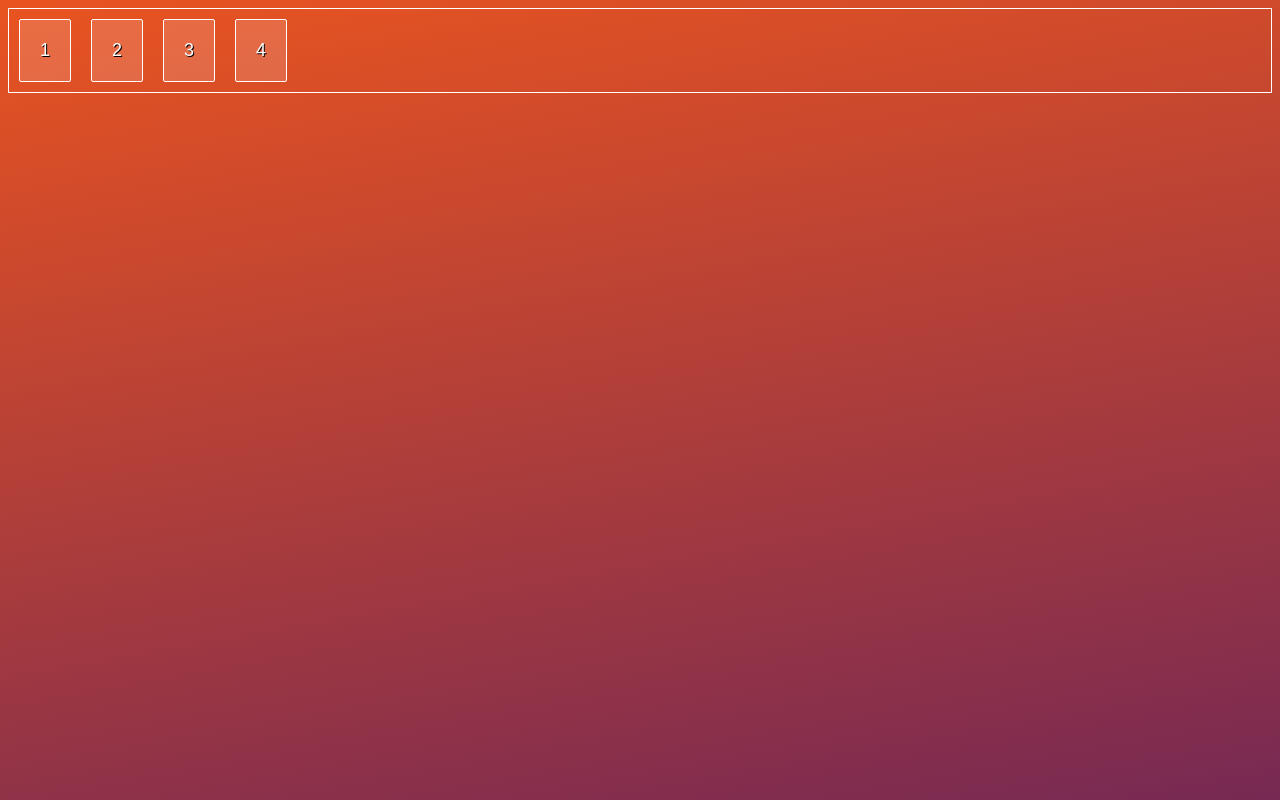
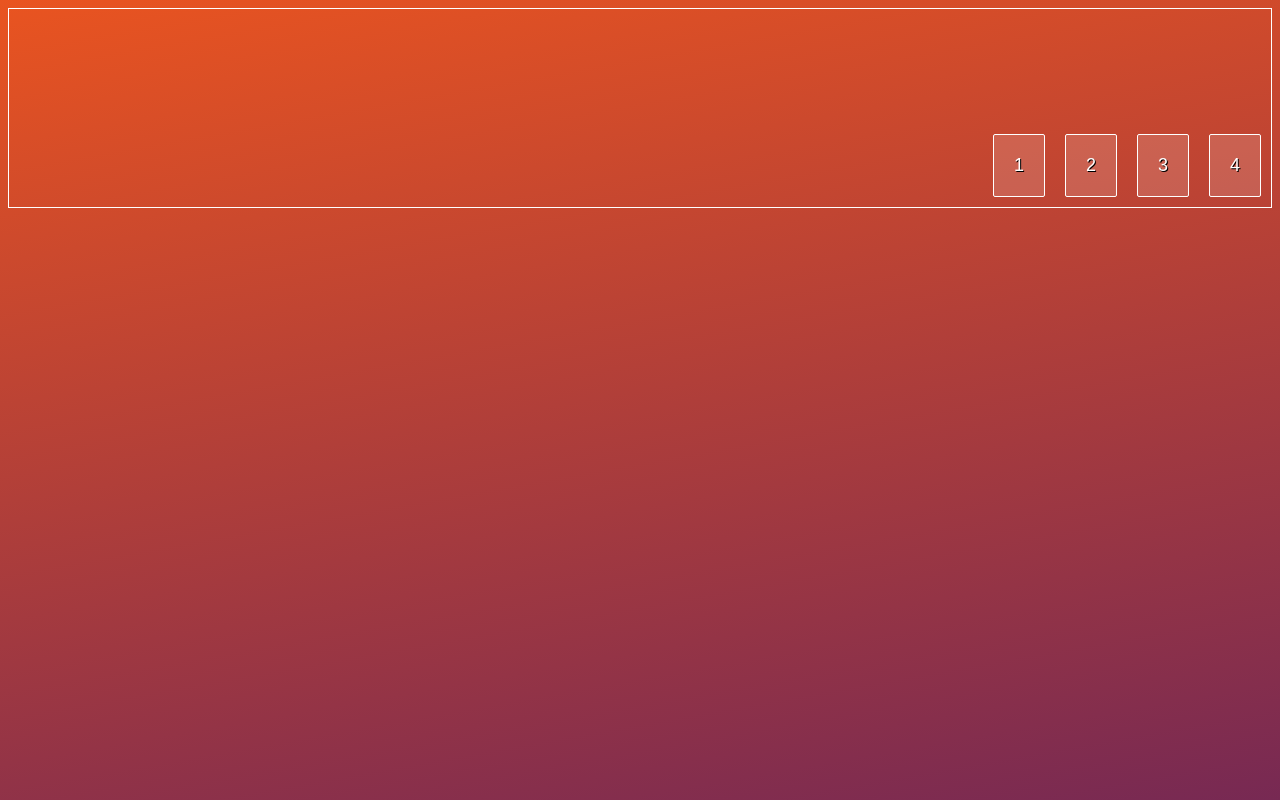
Before and after one commit to lijunqi/MemoHTML_CSS_JS, a plain HTML site: page flexbox/index.html in a window 1280 px wide. Drawn offline with Linux system fonts and the light colour scheme.

Commit message:
justify-content

```diff
--- a/flexbox/css/main.css
+++ b/flexbox/css/main.css
@@ -3,7 +3,12 @@
 .container {
     display: flex;
     flex-direction: row;
+    justify-content: flex-end; /* Align items along main axis */
+    align-items: flex-end; /* Align items along the cross axis */
+    /*
     float: right;
+    width: 100%;
+    */
     border: 1px solid #fff;
-    width: 100%;
+    height: 200px;
 }
```
